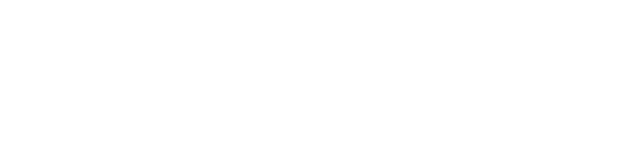
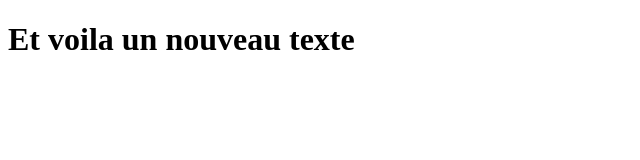
Before and after one commit to clefebvre2021/my-super-website, a plain HTML site: page index.html in a window 1280 px wide. Shown: the whole page, without its empty margins (0-640 px from the left). Drawn offline with Linux system fonts and the light colour scheme.

Commit message:
Update index.html

```diff
--- a/index.html
+++ b/index.html
@@ -2,9 +2,9 @@
 <html>
 <head>
   <meta charset="UTF-8">
-  <title>title</title>
+  <title>Ceci est le titre</title>
 </head>
 <body>
-
+<h1>Et voila un nouveau texte</h1>
 </body>
 </html>
```
